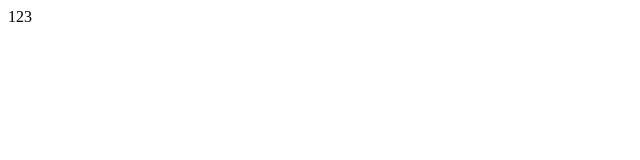
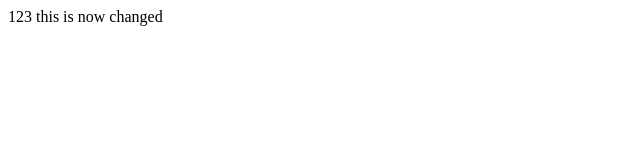
Before and after one commit to saqibahmaad/beninadmin, a plain HTML site: page index.html in a window 1280 px wide. Shown: the whole page, without its empty margins (0-640 px from the left). Drawn offline with Linux system fonts and the light colour scheme.

Commit message:
test
test

```diff
--- a/index.html
+++ b/index.html
@@ -1,4 +1,6 @@
 <html>
 <head></head>
-<body>123</body>
+<body>123
+this is now changed
+</body>
 </html>
```
